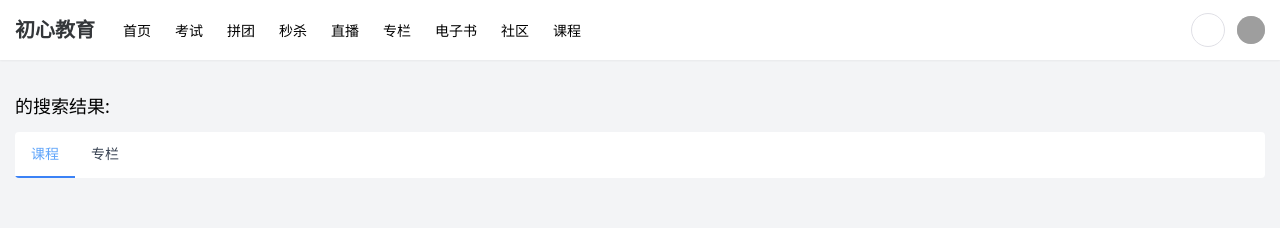
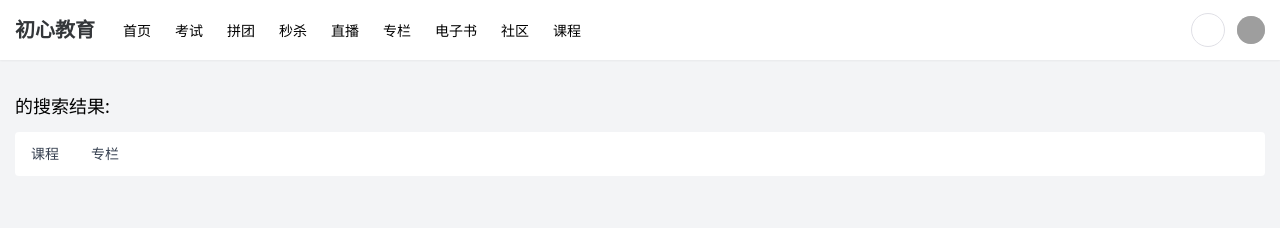
Before and after one commit to Pavlo1994/Vue3-Node, a Nuxt app: page /search/1/1 in a window 1280 px wide. Shown: the top 228 px of the page. Built offline with nearby package versions, Linux system fonts and the light colour scheme; no server answers; grey boxes are pictures that could not be loaded; some icons are missing.

Commit message:
feat(tab):Tab click jump event

```diff
--- a/pages/search/[type]/[page].vue
+++ b/pages/search/[type]/[page].vue
@@ -3,11 +3,9 @@
     <div>
         <h4 class="text-lg my-3"><b class="text-orange-400">{{ title }}</b>的搜索结果:</h4>
         <UiTab>
-            <UiTabItem active>
-                课程
-            </UiTabItem>
-            <UiTabItem>
-                专栏
+            <UiTabItem :active="type === item.value" v-for="(item, index) in tabs" :key="index"
+                @click="handleClick(item.value)">
+                {{ item.lable }}
             </UiTabItem>
         </UiTab>
     </div>
@@ -21,5 +19,27 @@ definePageMeta({
 //动态标题-搜索
 const route = useRoute();
 const title = ref(route.query.keyword || "");
+const type = ref(route.params.type)
 useHead({ title });
+
+let tabs = [{
+    lable: "课程",
+    value: "course"
+}, {
+    lable: "专栏",
+    value: "column"
+}];
+
+//点击跳转事件
+let handleClick = (t) => {
+    navigateTo({
+        params: {
+            ...route.params,
+            type: t
+        },
+        query: {
+            ...route.query
+        }
+    })
+}
 </script>
```
